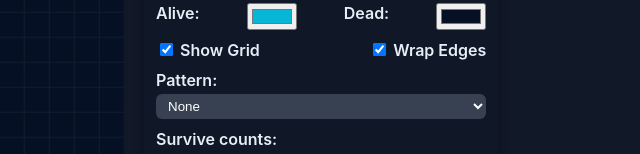
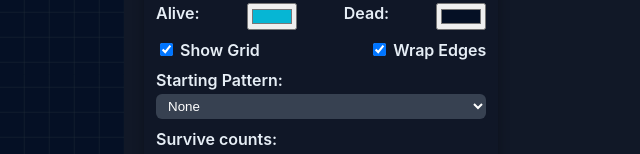
Before and after one commit to jo56/conways-game-of-life, a React (Vite) app: page / in a window 1280 px wide. Both pictures are taken after a click on the button "Adv.". Shown: the part 248-402 px from the top of the page, without its empty margins (636-1276 px from the left). Built offline with nearby package versions, Linux system fonts and the light colour scheme.

Commit message:
Update App.tsx

```diff
--- a/src/App.tsx
+++ b/src/App.tsx
@@ -449,7 +449,7 @@ export default function App(): JSX.Element {
                 </div>
 
                 <div style={{ display: 'flex', flexDirection: 'column', marginBottom: '10px', gap: '4px' }}>
-                  <label style={{ fontWeight: 600 }}>Pattern:</label>
+                  <label style={{ fontWeight: 600 }}>Starting Pattern:</label>
                   <select
                     value={pattern}
                     onChange={(e) => { setPattern(e.target.value); applyPattern(e.target.value); }}
```
